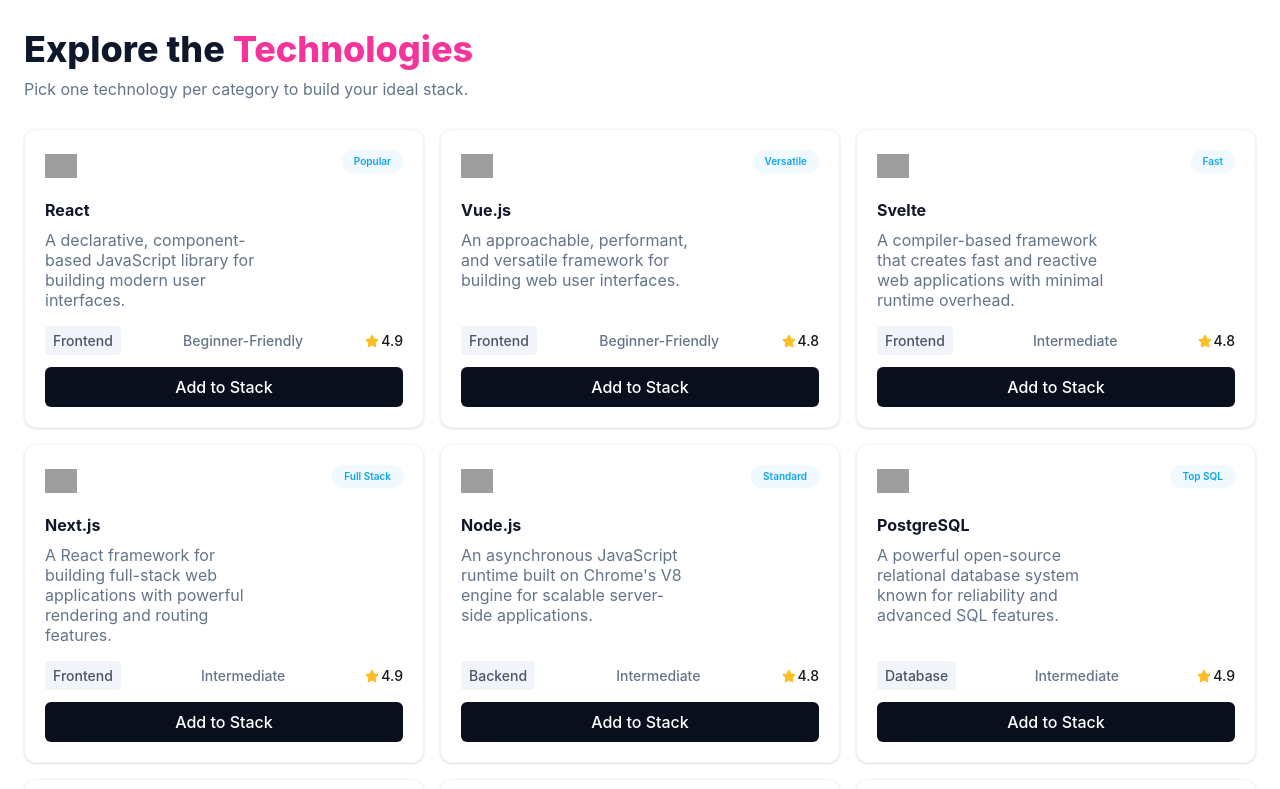
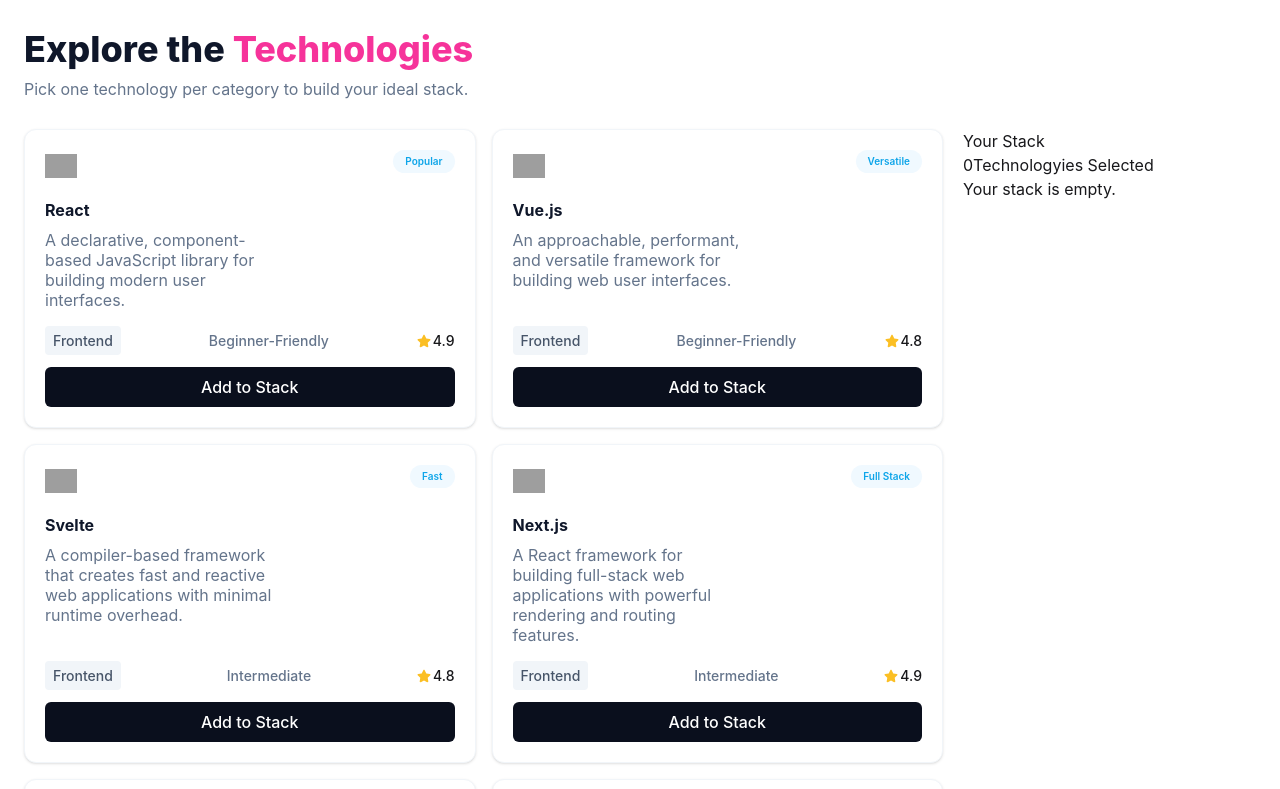
Before and after one commit to abdulkader02/Dev-stack-project, a React (Vite) app: page / in a window 1280 px wide. Shown: the part 620-1409 px from the top of the page. Built offline with nearby package versions, Linux system fonts and the light colour scheme; grey boxes are pictures that could not be loaded.

Commit message:
added handleButton and count boutton

```diff
--- a/src/componenets/TechnologySection.tsx
+++ b/src/componenets/TechnologySection.tsx
@@ -1,26 +1,51 @@
-import { use } from "react";
+import { use, useState } from "react";
 import TechnologyCard from "./cards/TechnologyCard";
-import type { Technology } from "./Type/types"
+import type { Technology } from "./Type/types";
+import { toast } from "react-toastify";
+import StackPanel from "./cards/StackPanel";
 
-type TechnologySectionProps = {
+interface TechnologySectionProps {
   technologiesPromise: Promise<Technology[]>;
-};
+}
 
-const TechnologySection = ({
-  technologiesPromise,
-}: TechnologySectionProps) => {
+const TechnologySection = ({ technologiesPromise }: TechnologySectionProps) => {
   const technologies = use(technologiesPromise);
+  const [selectedTecnology, setSelectedTecnology] = useState<Technology[]>([]);
+
+  // Add Technology
+  const handleTOAddStack = (technology: Technology) => {
+    const alreadyAdded = selectedTecnology.some(
+      (item) => item.id === technology.id,
+    );
+
+    if (alreadyAdded) {
+      toast.error(`${technology.name} is already in your stack!`);
+      return;
+    }
+
+    setSelectedTecnology([...selectedTecnology, technology]);
+  };
+
+  //  Single Technology Remove
+
+  const handleRemove = (id: string) => {
+    setSelectedTecnology(
+      selectedTecnology.filter((technology) => technology.id !== id),
+    );
+  };
+
+  // All Technology Remove
+
+  const handleRemoveAll = () => {
+    setSelectedTecnology([]);
+  };
 
   return (
     <section className="bg-white py-16">
       <div className="mx-auto max-w-7xl px-6">
-
         <div className="mb-7">
           <h2 className="text-4xl font-extrabold text-[#0F172A]">
-            Explore the{" "}
-            <span className="text-pink-500">
-              Technologies
-            </span>
+            Explore the <span className="text-pink-500">Technologies</span>
           </h2>
 
           <p className="mt-2 text-[#64748B]">
@@ -29,16 +54,29 @@
         </div>
 
         {/* Grid section */}
-
-        <div className="grid grid-cols-1 gap-4 md:grid-cols-2 lg:grid-cols-3">
-          {technologies.map((technology) => (
-            <TechnologyCard
-              key={technology.id}
-              technology={technology}
+        <div className="grid gird-cols-1 gap-5 lg:grid-cols-4">
+          <div className="lg:col-span-3">
+            <div className="grid grid-cols-1 gap-4 md:grid-cols-2">
+              {technologies.map((technology) => (
+                <TechnologyCard
+                  key={technology.id}
+                  technology={technology}
+                  onAddToStack={handleTOAddStack}
+                  idAdded={selectedTecnology.some(
+                    (item) => item.id === technology.id,
+                  )}
+                />
+              ))}
+            </div>
+          </div>
+          <div  className="lg:col-span-1">
+            <StackPanel
+              selectedTecnology={selectedTecnology}
+              onRemove={handleRemove}
+              onRemoveAll={handleRemoveAll}
             />
-          ))}
+          </div>
         </div>
-
       </div>
     </section>
   );
```
